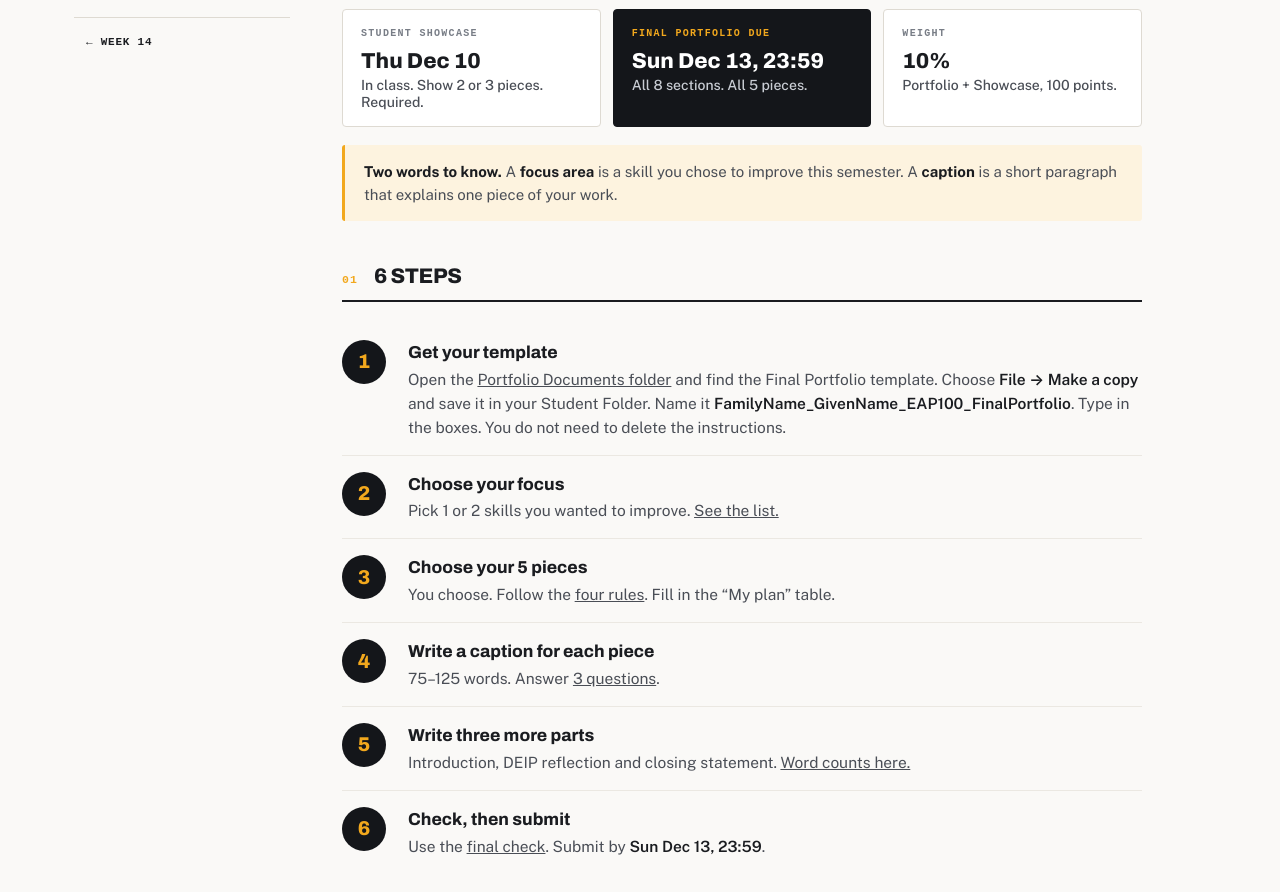
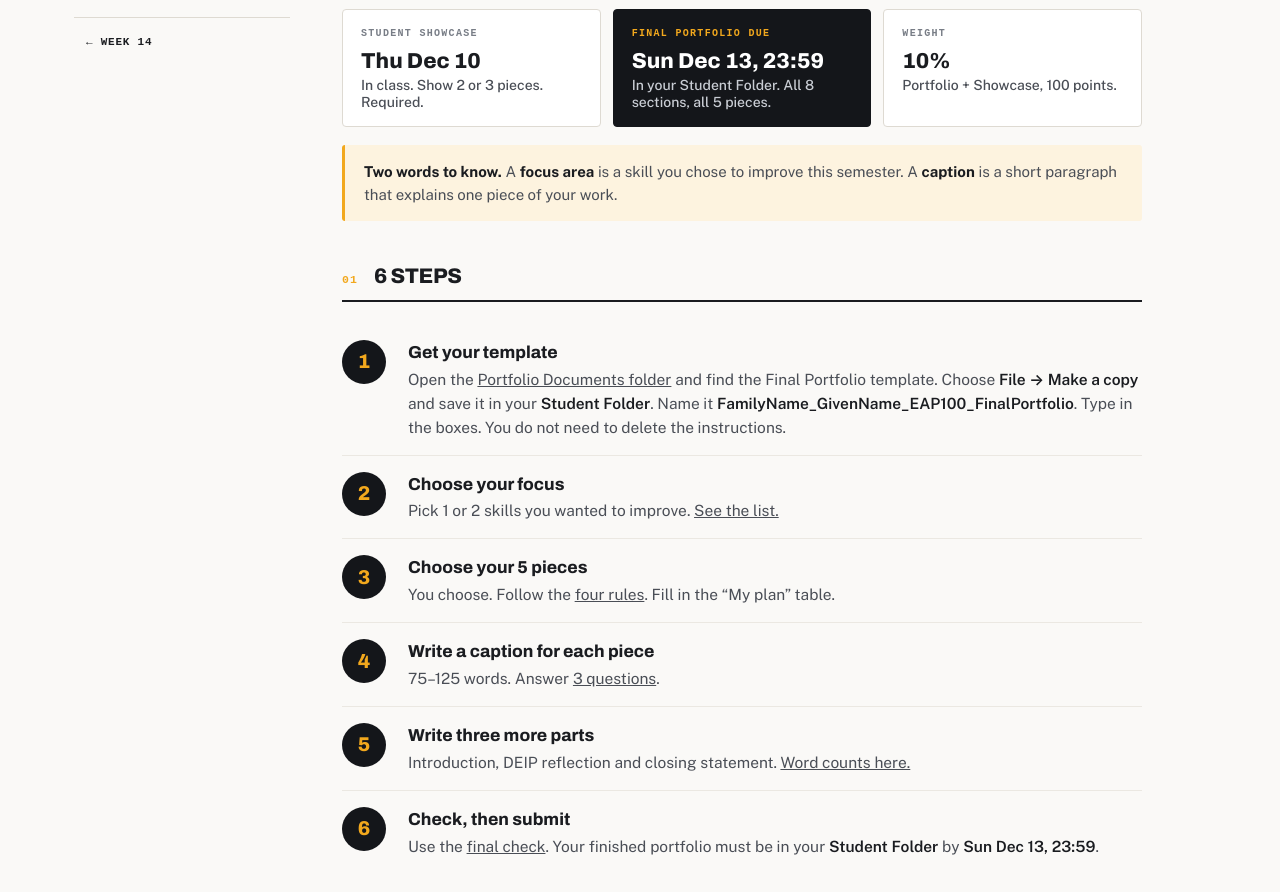
Before and after one commit to thefutureofwork/EAP100, a plain HTML site: page final-portfolio.html in a window 1280 px wide. Shown: the part 420-1312 px from the top of the page. Drawn offline with nearby package versions, Linux system fonts and the light colour scheme; a web font is replaced by a local one.

Commit message:
Final Portfolio: submit to Student Folder

```diff
--- a/final-portfolio.html
+++ b/final-portfolio.html
@@ -4,7 +4,7 @@
 <meta charset="UTF-8">
 <meta name="viewport" content="width=device-width, initial-scale=1.0">
 <title>EAP 100: Final Portfolio</title>
-<meta name="description" content="EAP 100 Final Portfolio: choose your focus areas, choose your five pieces, write captions, and check the rubric. Showcase Thu Dec 10. Due Sun Dec 13, 23:59.">
+<meta name="description" content="EAP 100 Final Portfolio: choose your focus areas, choose your five pieces, write captions, and check the rubric. Showcase Thu Dec 10. Due Sun Dec 13, 23:59, in your Student Folder.">
 <link rel="preconnect" href="https://fonts.googleapis.com">
 <link rel="preconnect" href="https://fonts.gstatic.com" crossorigin>
 <link href="https://fonts.googleapis.com/css2?family=Archivo:wdth,wght@62..125,400..800&family=Public+Sans:wght@400;500;600;700&family=Azeret+Mono:wght@400;500;600;700&display=swap" rel="stylesheet">
@@ -114,19 +114,19 @@ tbody tr:nth-child(even){background:#FCFBFA}
 <a class="btn" href="https://drive.google.com/drive/folders/1oVu9n4YMoOSYMy_5iLj1cFNPCjEkK1OJ" target="_blank" rel="noopener">Open the Portfolio Documents folder &rarr;<span class="sr-only"> (opens Google Drive in a new tab)</span></a><span class="btn-note">Template, rubric and guides, all in one Google Drive folder.</span></div>
 <dl class="dates">
 <div class="date"><dt>Student Showcase</dt><dd>Thu Dec 10<small>In class. Show 2 or 3 pieces. Required.</small></dd></div>
-<div class="date dark"><dt>Final Portfolio due</dt><dd>Sun Dec 13, 23:59<small>All 8 sections. All 5 pieces.</small></dd></div>
+<div class="date dark"><dt>Final Portfolio due</dt><dd>Sun Dec 13, 23:59<small>In your Student Folder. All 8 sections, all 5 pieces.</small></dd></div>
 <div class="date"><dt>Weight</dt><dd>10%<small>Portfolio + Showcase, 100 points.</small></dd></div>
 </dl>
 <div class="callout"><b>Two words to know.</b> A <b>focus area</b> is a skill you chose to improve this semester. A <b>caption</b> is a short paragraph that explains one piece of your work.</div>
 
 <section id="steps" style="margin-top:44px"><div class="sh"><span class="num">01</span><h2>6 Steps</h2></div>
 <ol class="steps">
-<li><div><b>Get your template</b><span>Open the <a href="https://drive.google.com/drive/folders/1oVu9n4YMoOSYMy_5iLj1cFNPCjEkK1OJ" target="_blank" rel="noopener">Portfolio Documents folder<span class="sr-only"> (opens in a new tab)</span></a> and find the Final Portfolio template. Choose <strong>File &rarr; Make a copy</strong> and save it in your Student Folder. Name it <strong>FamilyName_GivenName_EAP100_FinalPortfolio</strong>. Type in the boxes. You do not need to delete the instructions.</span></div></li>
+<li><div><b>Get your template</b><span>Open the <a href="https://drive.google.com/drive/folders/1oVu9n4YMoOSYMy_5iLj1cFNPCjEkK1OJ" target="_blank" rel="noopener">Portfolio Documents folder<span class="sr-only"> (opens in a new tab)</span></a> and find the Final Portfolio template. Choose <strong>File &rarr; Make a copy</strong> and save it in your <strong>Student Folder</strong>. Name it <strong>FamilyName_GivenName_EAP100_FinalPortfolio</strong>. Type in the boxes. You do not need to delete the instructions.</span></div></li>
 <li><div><b>Choose your focus</b><span>Pick 1 or 2 skills you wanted to improve. <a href="#focus">See the list.</a></span></div></li>
 <li><div><b>Choose your 5 pieces</b><span>You choose. Follow the <a href="#pieces">four rules</a>. Fill in the &ldquo;My plan&rdquo; table.</span></div></li>
 <li><div><b>Write a caption for each piece</b><span>75&ndash;125 words. Answer <a href="#captions">3 questions</a>.</span></div></li>
 <li><div><b>Write three more parts</b><span>Introduction, DEIP reflection and closing statement. <a href="#sections">Word counts here.</a></span></div></li>
-<li><div><b>Check, then submit</b><span>Use the <a href="#check">final check</a>. Submit by <strong>Sun Dec 13, 23:59</strong>.</span></div></li>
+<li><div><b>Check, then submit</b><span>Use the <a href="#check">final check</a>. Your finished portfolio must be in your <strong>Student Folder</strong> by <strong>Sun Dec 13, 23:59</strong>.</span></div></li>
 </ol>
 </section>
 
@@ -210,8 +210,9 @@ tbody tr:nth-child(even){background:#FCFBFA}
 <li>My teacher can open every link.</li>
 <li>I followed the course AI policy.</li>
 <li>No Persuasive Speech video.</li>
+<li>It is in my Student Folder.</li>
 </ul>
-<div class="callout go"><b>Submit by Sun Dec 13, 23:59.</b> Upload your finished portfolio to the Assignments folder on the course Google Drive with a clear label, for example <b>Week14_FinalPortfolio_YourName_Section</b>. More files do not mean more points. Clear evidence of growth does.</div>
+<div class="callout go"><b>Submit by Sun Dec 13, 23:59, in your Student Folder.</b> Save your finished portfolio in your <b>Student Folder</b> on the course Google Drive, <b>not</b> the Assignments folder. Name it <b>FamilyName_GivenName_EAP100_FinalPortfolio</b>. More files do not mean more points. Clear evidence of growth does.</div>
 </section>
 </main>
 </div>
```
